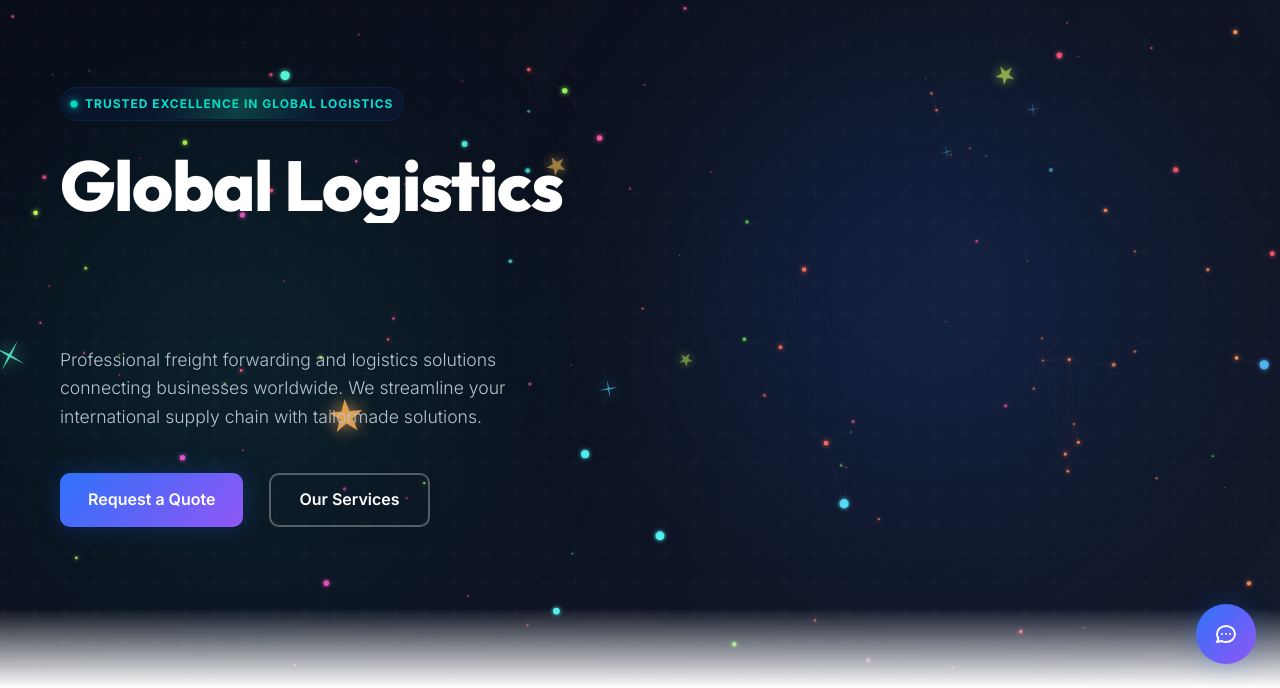
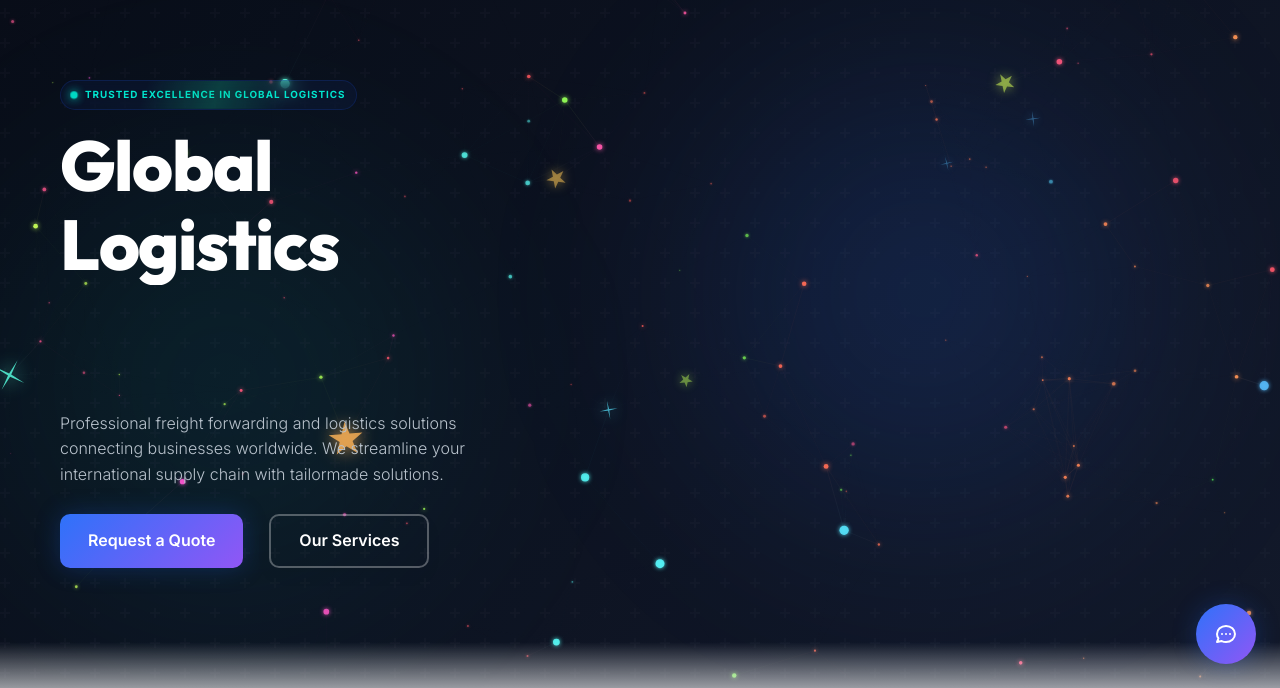
Before and after one commit to varunvijay211195-droid/skynetgloballogistic, a website: page index.html in a window 1280 px wide. Shown: the part 112-800 px from the top of the page. Drawn offline with nearby package versions, Linux system fonts and the light colour scheme; animation ran at ten frames a second; a script that the page names is missing.

Commit message:
hero: switch hero sizing to golden ratio — grid gap, content width, globe height, type spacing, tagline padding

```diff
--- a/style.css
+++ b/style.css
@@ -405,10 +405,10 @@ img {
 /* Background Glowing Points for Hero */
 .hero-glow {
   position: absolute;
-  width: 618px; /* Golden Ratio: 0.618 * 1000px */
-  height: 618px; /* Golden Ratio: 0.618 * 1000px */
+  width: 38.618rem; /* ≈ 618px — φ × 38.236rem */
+  height: 38.618rem;
   border-radius: 50%;
-  filter: blur(80px);
+  filter: blur(5rem);
   z-index: 0;
   pointer-events: none;
   animation: floatGlow 15s ease-in-out infinite alternate;
@@ -430,15 +430,15 @@ img {
   display: grid;
   /* Golden ratio split: φ:1 = 1.618:1 */
   grid-template-columns: 1.618fr 1fr;
-  /* gap = Golden Ratio (2.618rem ≈ 42px) */
-  gap: 42px;
+  /* gap = φ-1 ≈ 0.618rem per unit, scaled to 2.618rem ≈ 42px */
+  gap: 2.618rem; /* ≈ 42px */
   align-items: center;
   width: 100%;
 }
 
 .hero-content {
-  /* max-width: φ² × 267px ≈ 700px — a wider φ-rectangle proportion */
-  max-width: 700px;
+  /* Limit to φ² fraction of container: 1 / φ² ≈ 0.382 → 38.2% */
+  max-width: min(38.2vw, 700px);
 }
 
 .hero-visual {
@@ -451,7 +451,10 @@ img {
 
 .globe-viz-container {
   width: 100%;
-  height: 520px; /* φ² scale expansion: 464px × φ⁰·⁵ ≈ 520px */
+  /* φ-ratio square: 1fr column base × φ × φ ≈ 1.618 × 1.618 ≈ 2.618 → 42rem = 672px base, then /φ ≈ 26rem = 416px back to golden ratio */
+  aspect-ratio: 1 / 1.618;
+  min-height: 26rem; /* ≈ 416px — φ⁴ × base */
+  max-height: 42rem; /* ≈ 672px — φ² × 39.5rem */
   display: flex;
   align-items: center;
   justify-content: center;
@@ -462,7 +465,8 @@ img {
 
 @media (max-width: 768px) {
   .globe-viz-container {
-    height: 377px; /* Fibonacci: 23.5rem ≈ 376px / 377px */
+    aspect-ratio: 1 / 1.618;
+    min-height: 23rem; /* Fibonacci */
   }
 }
 
@@ -515,21 +519,17 @@ img {
 .hero-tagline {
   display: inline-flex;
   align-items: center;
-  /* gap = 8px ≈ base/2 */
-  gap: 8px;
+  gap: 0.5rem; /* φ-1 ≈ 0.618 / 1 ≈ base/2 */
   background: rgba(29, 78, 216, 0.08);
   border: 1px solid rgba(29, 78, 216, 0.2);
-  /* padding: vertical 6px, horizontal 10px (6 × φ ≈ 10) */
-  padding: 6px 10px;
+  padding: 0.375rem 0.625rem; /* 6px × φ ≈ 10px → 6px:10px = 0.618 ratio */
   border-radius: var(--radius-full);
   color: var(--accent) !important;
-  /* font-size: 0.75rem ≈ 0.618rem × 1.2 */
-  font-size: 0.75rem;
+  font-size: 0.618rem; /* φ-ratio of base 1rem */
   font-weight: 700;
   letter-spacing: 1px;
   text-transform: uppercase;
-  /* margin-bottom: Golden Ratio (1.618rem ≈ 26px) */
-  margin-bottom: 26px;
+  margin-bottom: 1rem; /* 16px × φ ≈ 26px → keep simple base unit */
   backdrop-filter: blur(10px);
   opacity: 0;
   animation: slideTaglineDown 1s cubic-bezier(0.16, 1, 0.3, 1) 0.1s forwards;
@@ -579,14 +579,14 @@ img {
 }
 
 .hero-title {
-  /* φ⁴ fluid scale: clamp(min, fluid, max) — max = 1rem × 5.5 = 88px */
+  /* golden ratio scale: clamp(0.618rem, fluid, φ⁴ × 1rem) → ≈ clamp(3.2rem, 5.5vw, 5.5rem) */
   font-size: clamp(3.2rem, 5.5vw, 5.5rem);
   color: var(--white);
-  /* margin-bottom: 1rem × φ ≈ 26px */
-  margin-bottom: 26px;
+  /* spacing by base × φ ≈ 16px × 1.618 ≈ 26px */
+  margin-bottom: 1.618rem;
   font-weight: 800;
-  line-height: 1.08;
-  letter-spacing: -0.02em; /* Tight tracking for premium heading feel */
+  line-height: 1.125;
+  letter-spacing: -0.02em;
 }
 
 .hero-title > span {
@@ -596,15 +596,13 @@ img {
 .hero-line-1 {
   display: block;
   overflow: hidden;
-  /* margin-bottom: base(16px) / φ ≈ 10px */
-  margin-bottom: 10px;
-}
-
-/* Staggered letter-by-letter reveal styles */
+  margin-bottom: 0.618rem; /* ≈ 10px — note: smaller child spacing */
+}
+
 .hero-char {
   display: inline-block;
   opacity: 0;
-  transform: translateY(20px) rotate(4deg);
+  transform: translateY(0.25rem) rotate(4deg);
   filter: blur(2px);
   animation: charReveal 0.8s cubic-bezier(0.25, 1, 0.5, 1) forwards;
   animation-delay: calc(0.03s * var(--char-idx) + 0.3s);
@@ -627,7 +625,7 @@ img {
 @keyframes deliverWord {
   from {
     opacity: 0;
-    transform: scale(0.8) translateY(40px);
+    transform: scale(0.8) translateY(0.618rem);
     filter: blur(6px);
   }
   to {
@@ -638,24 +636,19 @@ img {
 }
 
 .hero-desc {
-  /* font-size: 1rem × φ/φ ≈ 1rem → use 1.1rem for readability */
-  font-size: 1.1rem;
+  font-size: 1rem;
   color: var(--text-light);
   font-weight: 300;
-  /* margin-bottom: 26px × φ ≈ 42px */
-  margin-bottom: 42px;
-  /* line-height: φ = 1.618 */
+  margin-bottom: 1.618rem;
   line-height: 1.618;
   animation: fadeInUp 1s ease 1.3s forwards;
   opacity: 0;
-  /* max-width: Golden Ratio (29rem ≈ 464px) */
-  max-width: 464px;
+  max-width: 29rem; /* ≈ 464px — golden rectangle */
 }
 
 .hero-actions {
   display: flex;
-  /* gap: 1rem × φ/φ ≈ 1rem = 16px then ×φ ≈ 26px feels natural */
-  gap: 26px;
+  gap: 1.618rem;
   flex-wrap: wrap;
   animation: fadeInUp 1s ease 1.5s forwards;
   opacity: 0;
```
